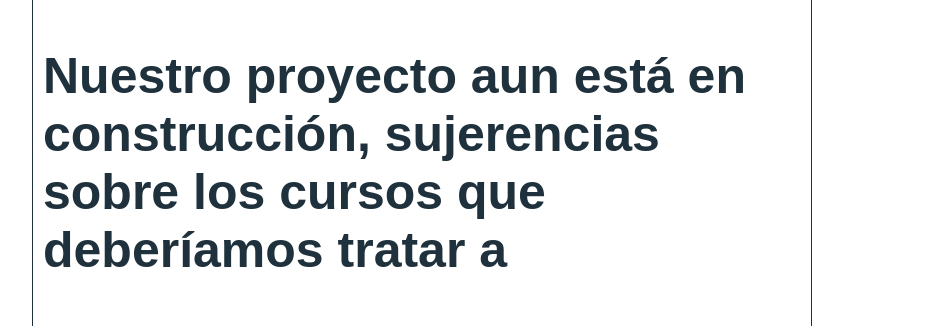
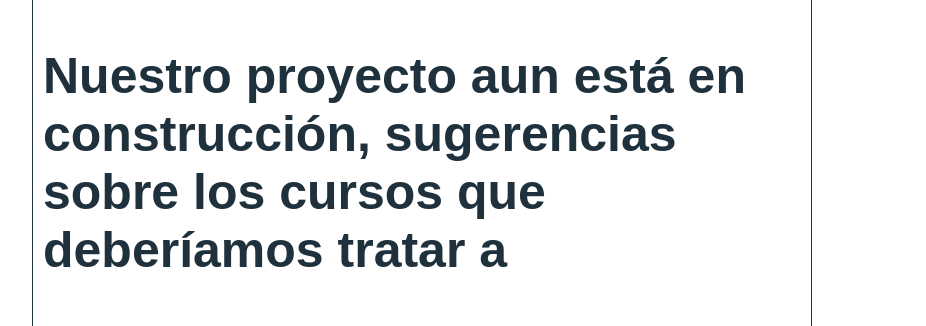
Before and after one commit to juan-davila/negocios-internacionales, a plain HTML site: page index.html in a window 1280 px wide. Shown: the part 2539-2865 px from the top of the page, without its empty margins (218-1144 px from the left). Drawn offline with Linux system fonts and the light colour scheme; a web font is replaced by a local one.

Commit message:
Update index.html

```diff
--- a/index.html
+++ b/index.html
@@ -101,7 +101,7 @@
         </div>
 	      div class="contenedor-guitarra-a">
           <h3 class="title-b">Nuestro objetivo es crear cursos para que ayude a las personas a exportar e importar</h3>
-		  <h3 class="title-b">Nuestro proyecto aun está en construcción, sujerencias sobre los cursos que deberíamos tratar a</h3>
+		  <h3 class="title-b">Nuestro proyecto aun está en construcción, sugerencias sobre los cursos que deberíamos tratar a</h3>
 		  <h3 class="title-b">negociosinternacionales@gmx.com</h3>
 	      <iframe width="560" height="315" src="https://www.youtube.com/embed/0YzEpr4eEu0?rel=0" frameborder="0" allow="autoplay; encrypted-media" allowfullscreen></iframe>
           <ol>
```
